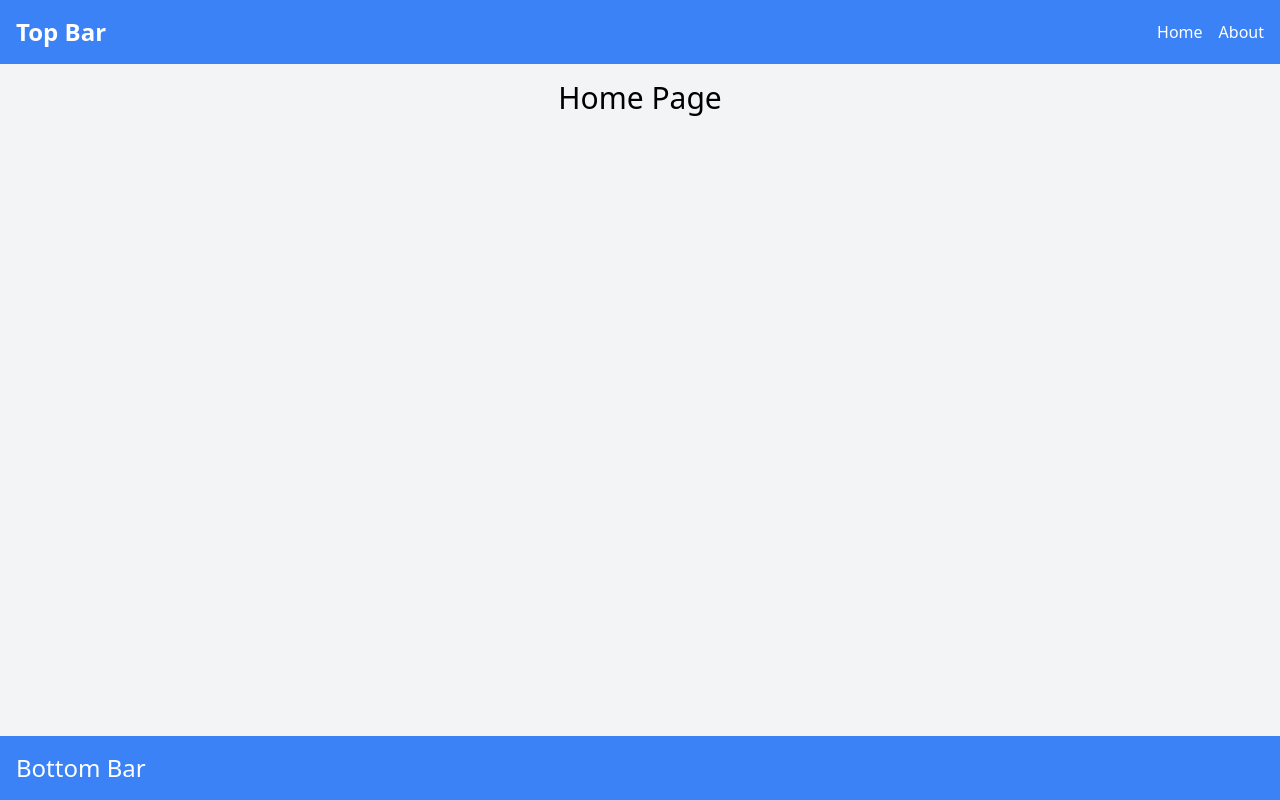
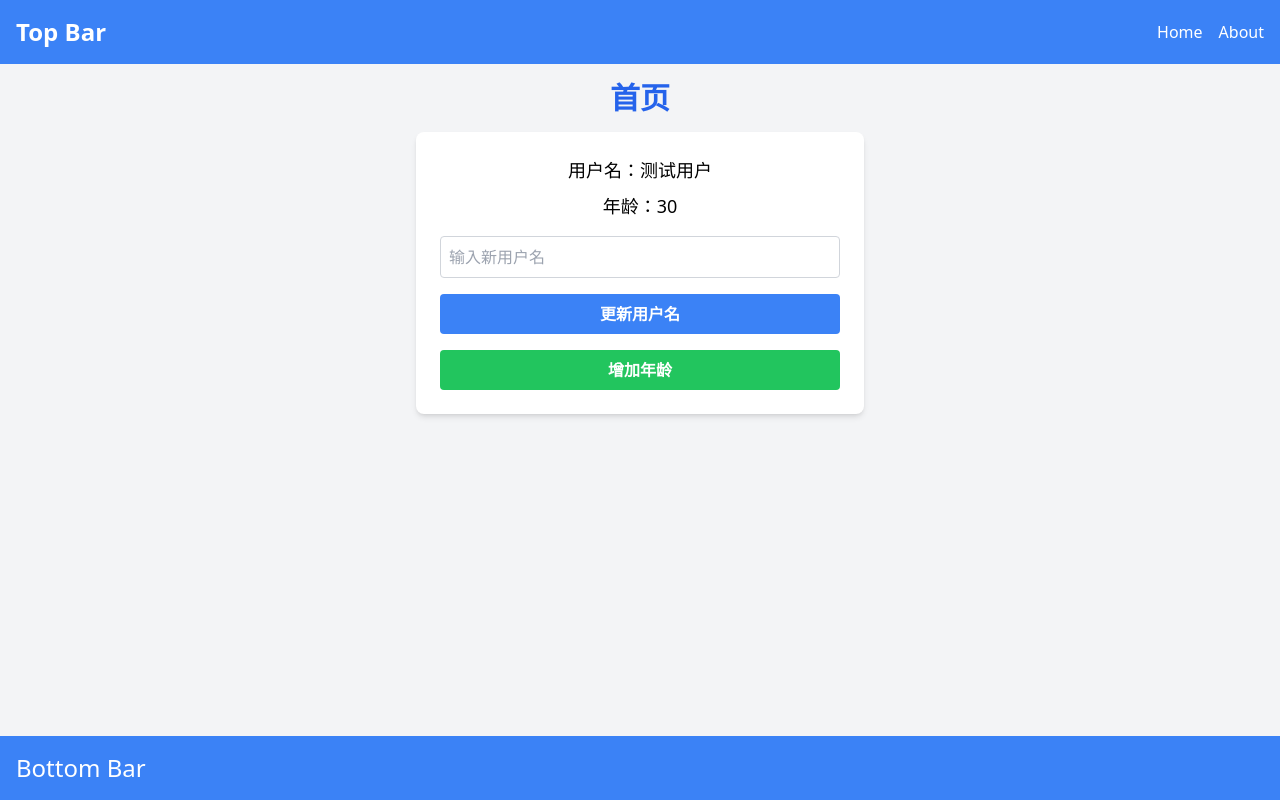
Before and after one commit to HarleyQiu/vite-demo, a Vue app: page /about in a window 1280 px wide. Built offline with nearby package versions, Linux system fonts and the light colour scheme.

Commit message:
add pinia

```diff
--- a/package.json
+++ b/package.json
@@ -9,6 +9,7 @@
     "preview": "vite preview"
   },
   "dependencies": {
+    "pinia": "^2.1.7",
     "vue": "^3.4.21",
     "vue-router": "^4.3.2"
   },
--- a/src/components/BottomBar.vue
+++ b/src/components/BottomBar.vue
@@ -1,9 +1,16 @@
 <script setup>
-
+// 此组件不包含 JavaScript 逻辑部分，仅包含展示用的模板
 </script>
 
 <template>
-  <div class="bg-blue-500 text-white p-4 mt-auto">
+  <!-- 底部导航栏容器，应用以下样式类：
+       - 'bg-blue-500': 设置背景颜色为 Tailwind 预设的蓝色（500级），为组件提供明亮的蓝色背景。
+       - 'text-white': 设置文本颜色为白色，确保在蓝色背景上的文本清晰可读。
+       - 'p-4': 设置内边距为4个尺寸单位，增加组件内部元素与边缘的空间。
+       - 'mt-auto': 应用自动外边距至顶部，通常用于在 flex 容器中将元素推到底部。 -->
+  <div class="bg-blue-500 text-white p-4 ">
+    <!-- 标题文本，应用以下样式类：
+         - 'text-2xl': 设置文本大小为2xl，增强标题的视觉重要性。 -->
     <h1 class="text-2xl">Bottom Bar</h1>
   </div>
 </template>
--- a/src/main.js
+++ b/src/main.js
@@ -1,10 +1,14 @@
 import {createApp} from 'vue'
+import {createPinia} from 'pinia'
+
 import './style.css'
 import App from './App.vue'
 import router from './router'
 
 const app = createApp(App)
+const pinia = createPinia()
 
+app.use(pinia)
 app.use(router)
 
 app.mount('#app')
--- /dev/null
+++ b/src/stores/userStore.js
@@ -0,0 +1,19 @@
+// stores/userStore.js
+import {defineStore} from 'pinia'
+
+export const useUserStore = defineStore('userStore', {
+    state: () => {
+        return {
+            name: '测试用户',
+            age: 30
+        }
+    },
+    actions: {
+        updateName(newName) {
+            this.name = newName
+        },
+        incrementAge() {
+            this.age += 1
+        }
+    }
+})
--- a/src/views/About.vue
+++ b/src/views/About.vue
@@ -1,15 +1,15 @@
 <script setup>
+import {useUserStore} from '../stores/userStore'
 
-import {onMounted} from "vue";
-
-onMounted(() => {
-  console.log("About Page Mounted");
-});
+const userStore = useUserStore()
 </script>
 
 <template>
-  <div>
-    <h1 class="text-3xl text-center">About Page</h1>
+  <div class="flex flex-col items-center justify-center bg-gray-100">
+    <h1 class="text-3xl text-center text-blue-600 mb-4">关于页面</h1>
+    <div class="bg-white shadow-md rounded-lg p-6 w-full max-w-md">
+      <p class="text-center text-lg">当前用户名是：{{ userStore.name }}</p>
+    </div>
   </div>
 </template>
 
--- a/src/views/Home.vue
+++ b/src/views/Home.vue
@@ -1,14 +1,31 @@
 <script setup>
-import {onMounted} from "vue";
+import {ref} from 'vue'
+import {useUserStore} from '../stores/userStore'
 
-onMounted(() => {
-  console.log("Home Page Mounted");
-});
+const userStore = useUserStore()
+const newName = ref('')
+
+function updateName() {
+  userStore.updateName(newName.value)
+}
 </script>
 
 <template>
-  <div>
-    <h1 class="text-3xl text-center">Home Page</h1>
+  <div class="flex flex-col items-center justify-center bg-gray-100">
+    <h1 class="text-3xl font-bold text-center text-blue-600 mb-4">首页</h1>
+    <div class="bg-white shadow-md rounded-lg p-6 w-full max-w-md">
+      <p class="text-center text-lg mb-2">用户名：{{ userStore.name }}</p>
+      <p class="text-center text-lg mb-4">年龄：{{ userStore.age }}</p>
+      <input v-model="newName" class="border border-gray-300 p-2 rounded w-full mb-4" placeholder="输入新用户名"/>
+      <button @click="updateName"
+              class="w-full bg-blue-500 hover:bg-blue-700 text-white font-bold py-2 px-4 rounded transition duration-300 mb-4">
+        更新用户名
+      </button>
+      <button @click="userStore.incrementAge"
+              class="w-full bg-green-500 hover:bg-green-700 text-white font-bold py-2 px-4 rounded transition duration-300">
+        增加年龄
+      </button>
+    </div>
   </div>
 </template>
 
```
Also changed, not shown: src/App.vue (+10 -0 lines), src/components/TopBar.vue (+21 -0 lines), 1 other file (tests, documents, lock files or other folders).
